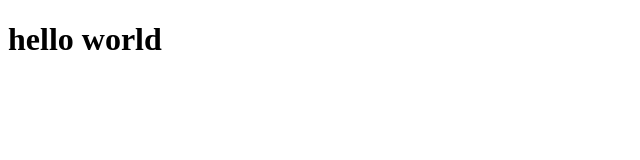
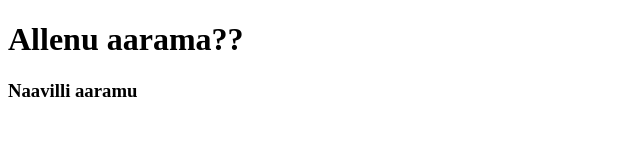
Before and after one commit to ananyadhananjaya98/ananyadhananjaya98.github.io, a plain HTML site: page index.html in a window 1280 px wide. Shown: the whole page, without its empty margins (0-640 px from the left). Drawn offline with Linux system fonts and the light colour scheme.

Commit message:
first commit

```diff
--- a/index.html
+++ b/index.html
@@ -7,6 +7,7 @@
     <title>Document</title>
 </head>
 <body>
-    <h1>hello world</h1>
+    <h1>Allenu aarama??</h1>
+    <h3>Naavilli aaramu </h3>
 </body>
 </html>
```
